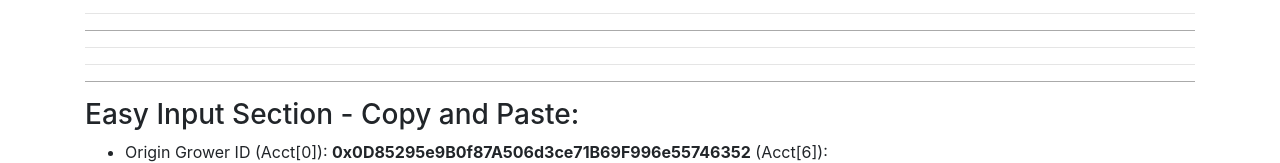
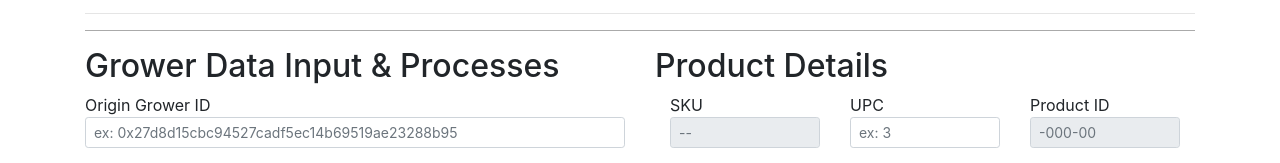
Before and after one commit to mjfullstack/SupplyChain, a website: page index.html in a window 1280 px wide. Shown: the part 404-567 px from the top of the page. Drawn offline with nearby package versions, Linux system fonts and the light colour scheme.

Commit message:
Feat: Removed the 'Easy Input Section' used during debug.

```diff
--- a/index.html
+++ b/index.html
@@ -44,7 +44,7 @@
         <p></p>
 
         <hr class="horizontal-rule" >
-        <hr><hr>
+        <!-- <hr><hr>
         <hr class="horizontal-rule" >
         <h3>Easy Input Section - Copy and Paste:</h3>
             <ul>
@@ -65,7 +65,7 @@
         <hr class="horizontal-rule" >
         <hr><hr>
         <hr class="horizontal-rule" >
-        <br><br>
+        <br><br> -->
 
 
         <!-- Grower and Product Details Row -->
```
